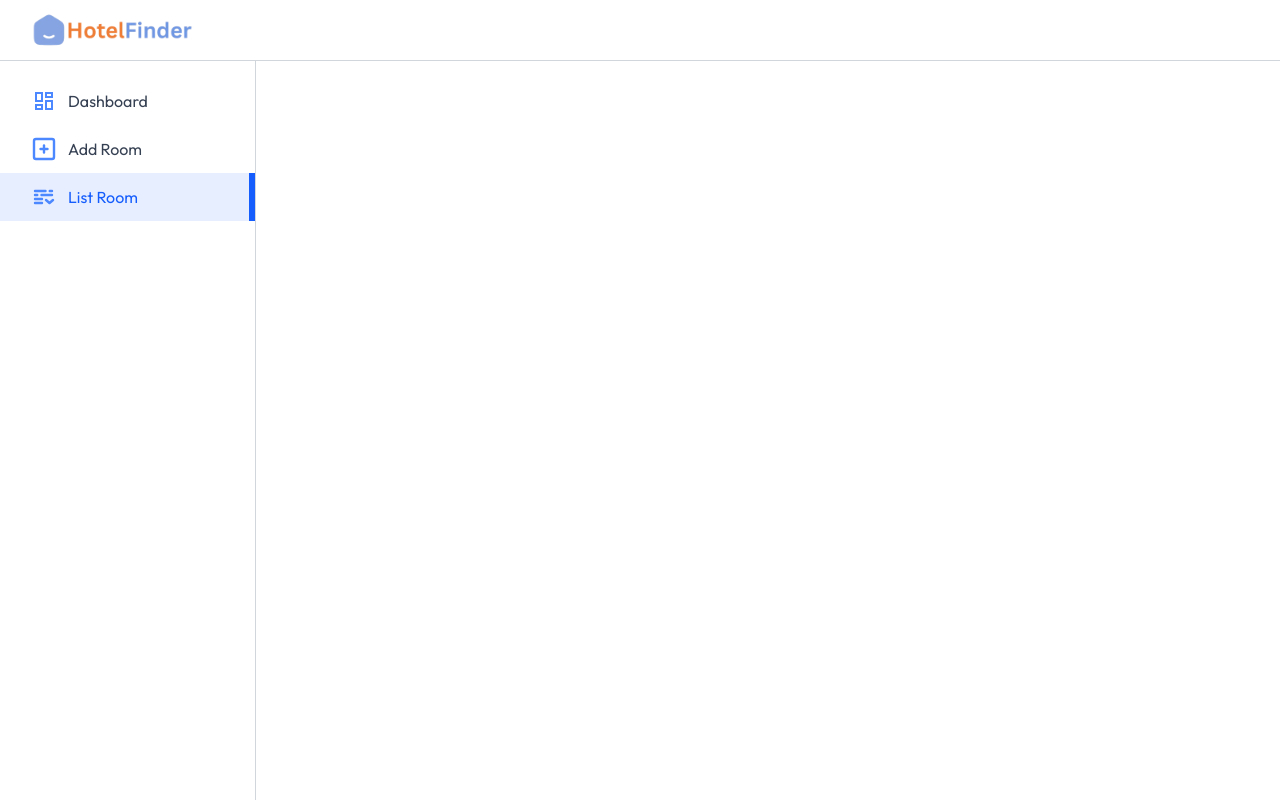
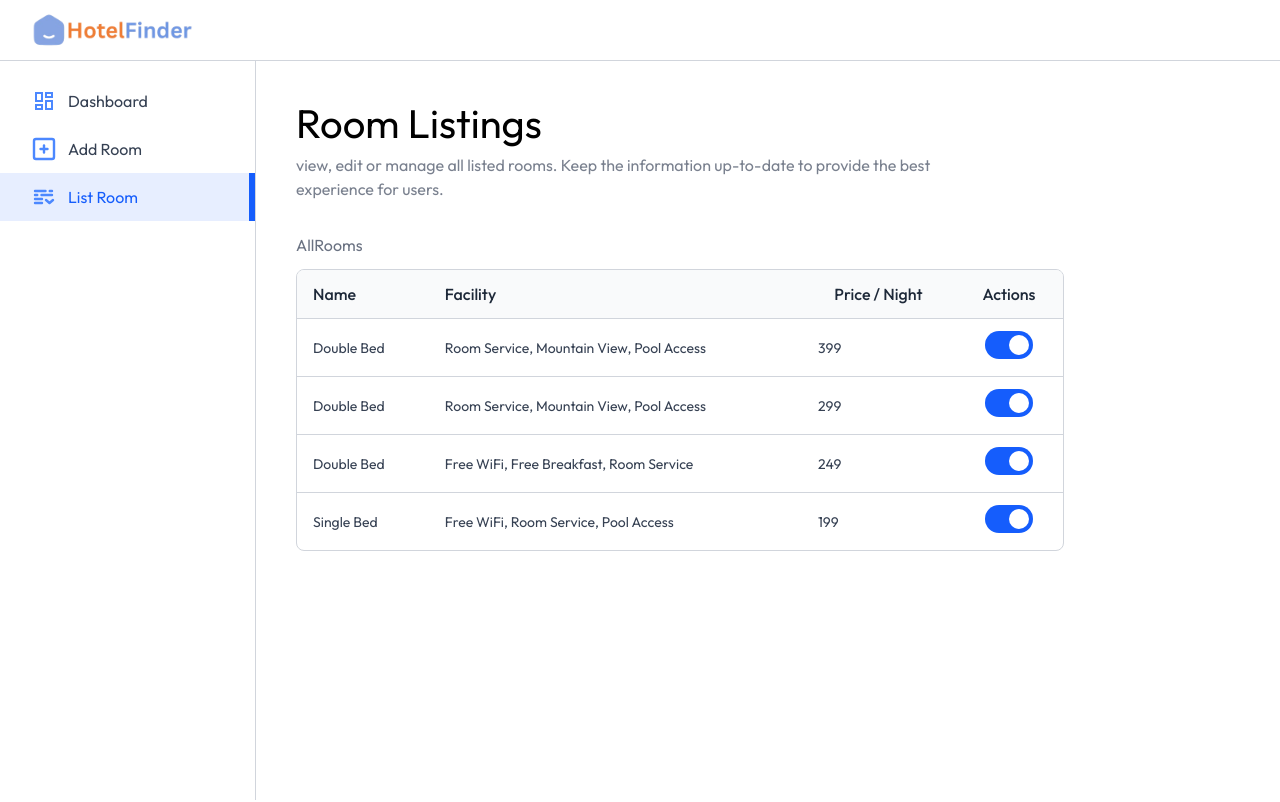
Before and after one commit to vikas34/HotelFinder, a React (Vite) app in the folder client/: page /owner/list-room in a window 1280 px wide. Shown: the top 802 px of the page. Built offline with nearby package versions, Linux system fonts and the light colour scheme.

Commit message:
Create ListRoom

```diff
--- a/client/src/Pages/hotelOwner/ListRoom.jsx
+++ b/client/src/Pages/hotelOwner/ListRoom.jsx
@@ -1,11 +1,68 @@
-import React from 'react'
+import React, { useState } from "react";
+import { roomsDummyData } from "../../assets/assets";
+import Title from "../../Components/Title";
 
 const ListRoom = () => {
+  const [rooms, setRooms] = useState(roomsDummyData);
   return (
     <div>
+      <Title
+        align="left"
+        font="outfit"
+        title="Room Listings"
+        subTitle="view, edit or manage all listed rooms. Keep the information up-to-date to provide the best experience for users. "
+      />
+      <p className="text-gray-500 mt-8 ">AllRooms</p>
 
+      <div className="w-full max-w-3xl text-left border border-gray-300 rounded-lg max-h-80 overflow-y-scroll mt-3">
+        <table className="w-full">
+          <thead className="bg-gray-50">
+            <tr>
+              <th className="py-3 px-4 text-gray-800 font-medium">Name</th>
+              <th className="py-3 px-4 text-gray-800 font-medium max-sm:hidden">
+                Facility
+              </th>
+              <th className="py-3 px-4 text-gray-800 font-medium text-center">
+                Price / Night
+              </th>
+              <th className="py-3 px-4 text-gray-800 font-medium text-center">
+                Actions
+              </th>
+            </tr>
+          </thead>
+          <tbody className="text-sm">
+            {rooms.map((item, index) => (
+              <tr key={index}>
+                <td className="py-3 px-4 text-gray-700 border-t border-gray-300 ">
+                  {item.roomType}
+                </td>
+
+                <td className="py-3 px-4 text-gray-700 border-t border-gray-300 max-sm:hidden">
+                  {item.amenities.join(", ")}
+                </td>
+
+                <td className="py-3 px-4 text-gray-700 border-t border-gray-300 ">
+                  {item.pricePerNight}
+                </td>
+
+                <td className="py-3 px-4  border-t border-gray-300 text-sm text-red-500 text-center">
+                  <label className="relative inline-flex items-center cursor-pointer text-gray-900 gap-3">
+                    <input
+                      type="checkbox"
+                      className="sr-only peer"
+                      checked={item.isAvailable}
+                    />
+                    <div className="w-12 h-7 bg-slate-300 rounded-full peer peer-checked:bg-blue-600 transition-colors duration-200"></div>
+                    <span className="dot absolute left-1 top-1 w-5 h-5 bg-white rounded-full transition-transform duration-200 ease-in-out peer-checked:translate-x-5"></span>
+                  </label>
+                </td>
+              </tr>
+            ))}
+          </tbody>
+        </table>
+      </div>
     </div>
-  )
-}
+  );
+};
 
-export default ListRoom
+export default ListRoom;
```
